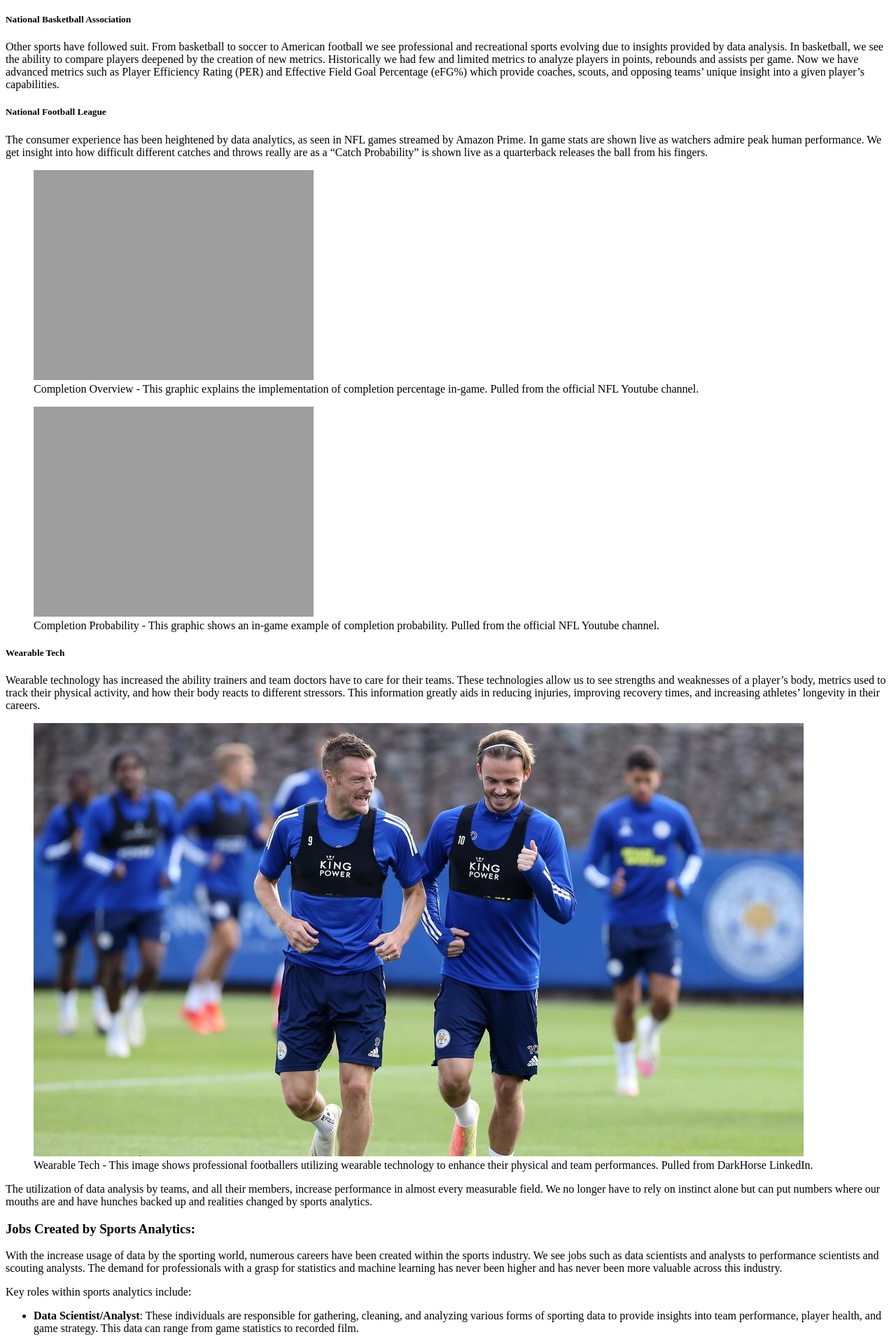
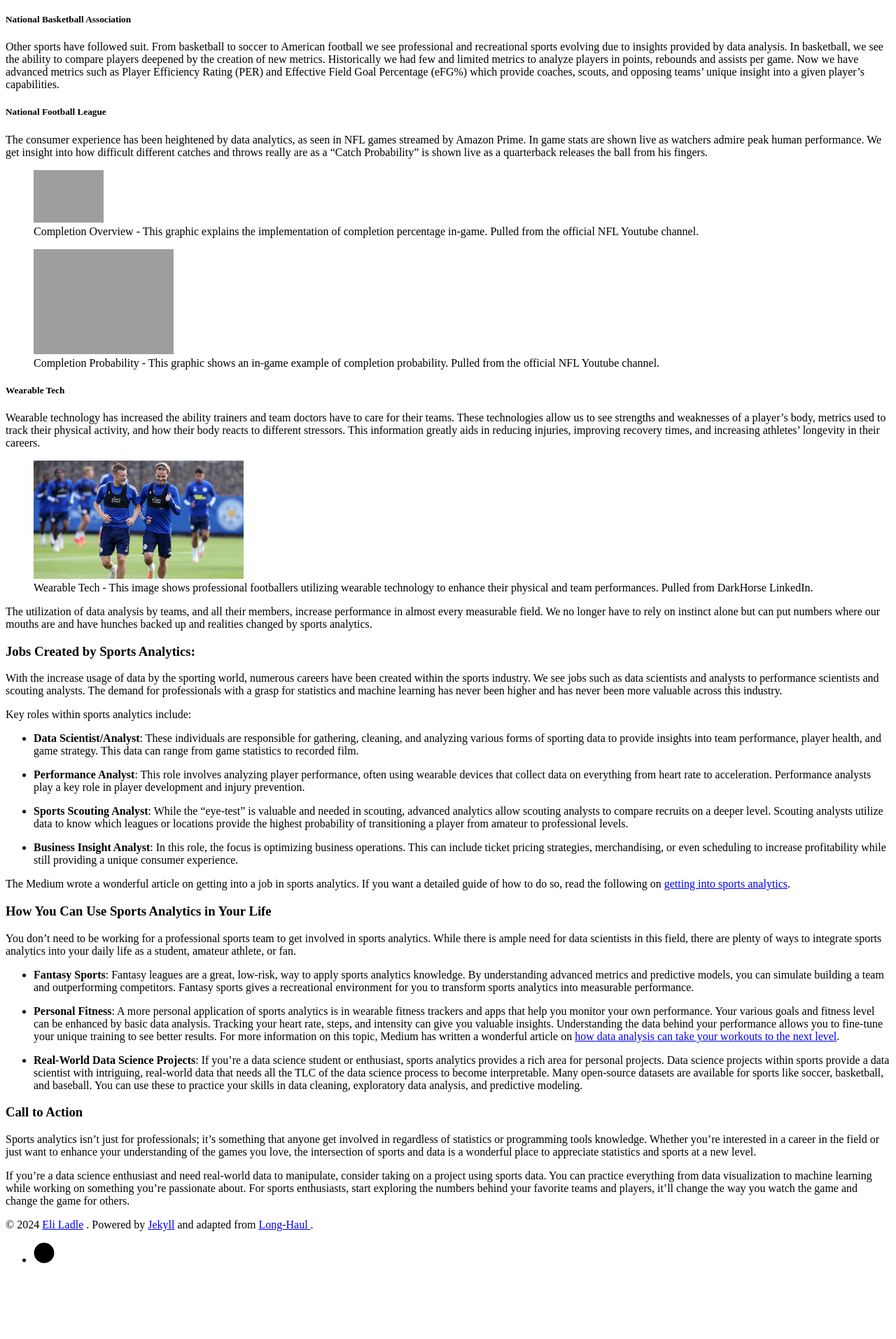
Before and after one commit to eladle21/my-blog, a Jekyll site: the page built from _posts/2024-10-05-Final-Draft.md, in a window 1280 px wide. Shown: the part 1435-3348 px from the top of the page at 70% size. Built offline with Jekyll 4.4.1, drawn with Linux system fonts in a browser that asks for light colours; nearby versions of some CDN libraries; after the commit the page ends 3260 px from its top, so only the background shows below that.

Commit message:
change image sizes

```diff
--- a/_posts/2024-10-05-Final-Draft.md
+++ b/_posts/2024-10-05-Final-Draft.md
@@ -34,12 +34,12 @@
 The consumer experience has been heightened by data analytics, as seen in NFL games streamed by Amazon Prime.  In game stats are shown live as watchers admire peak human performance.  We get insight into how difficult different catches and throws really are as a “Catch Probability” is shown live as a quarterback releases the ball from his fingers.
 
 <figure>
-	<img src="https://eladle21.github.io/my-blog/assets/img/Completion_Overview.png" alt="">
+	<img src="https://eladle21.github.io/my-blog/assets/img/Completion_Overview.png" alt="" style="width:100px;">
 	<figcaption>Completion Overview - This graphic explains the implementation of completion percentage in-game.  Pulled from the official NFL Youtube channel.</figcaption>
 </figure>
 
 <figure>
-	<img src="https://eladle21.github.io/my-blog/assets/img/Completion_Probability.png" alt="">
+	<img src="https://eladle21.github.io/my-blog/assets/img/Completion_Probability.png" alt="" style="width:200px;">
 	<figcaption>Completion Probability - This graphic shows an in-game example of completion probability.  Pulled from the official NFL Youtube channel.</figcaption>
 </figure>
 
@@ -48,7 +48,7 @@
 Wearable technology has increased the ability trainers and team doctors have to care for their teams.  These technologies allow us to see strengths and weaknesses of a player’s body, metrics used to track their physical activity, and how their body reacts to different stressors.  This information greatly aids in reducing injuries, improving recovery times, and increasing athletes’ longevity in their careers.
 
 <figure>
-	<img src="https://eladle21.github.io/my-blog/assets/img/wearable_tech.jpg" alt="">
+	<img src="https://eladle21.github.io/my-blog/assets/img/wearable_tech.jpg" alt="" style="width:300px;">
 	<figcaption>Wearable Tech - This image shows professional footballers utilizing wearable technology to enhance their physical and team performances.  Pulled from DarkHorse LinkedIn.</figcaption>
 </figure>
 
```
